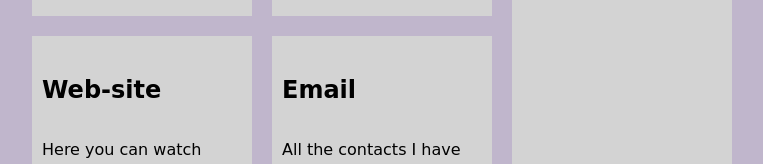
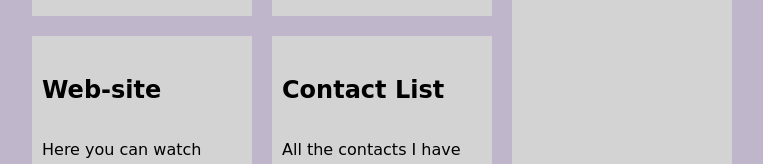
Before and after one commit to aliciamillis/Portfolio-Site, a plain HTML site: page work.html in a window 1280 px wide. Shown: the part 609-773 px from the top of the page, without its empty margins (258-1021 px from the left). Drawn offline with nearby package versions, Linux system fonts and the light colour scheme.

Commit message:
changed box item title
was email now reads contact list

```diff
--- a/work.html
+++ b/work.html
@@ -60,7 +60,7 @@
     </div>
 
     <div class="grid__item">
-      <h2>Email</h2>
+      <h2>Contact List</h2>
       <p>
         All the contacts I have made.
       </p>
```
